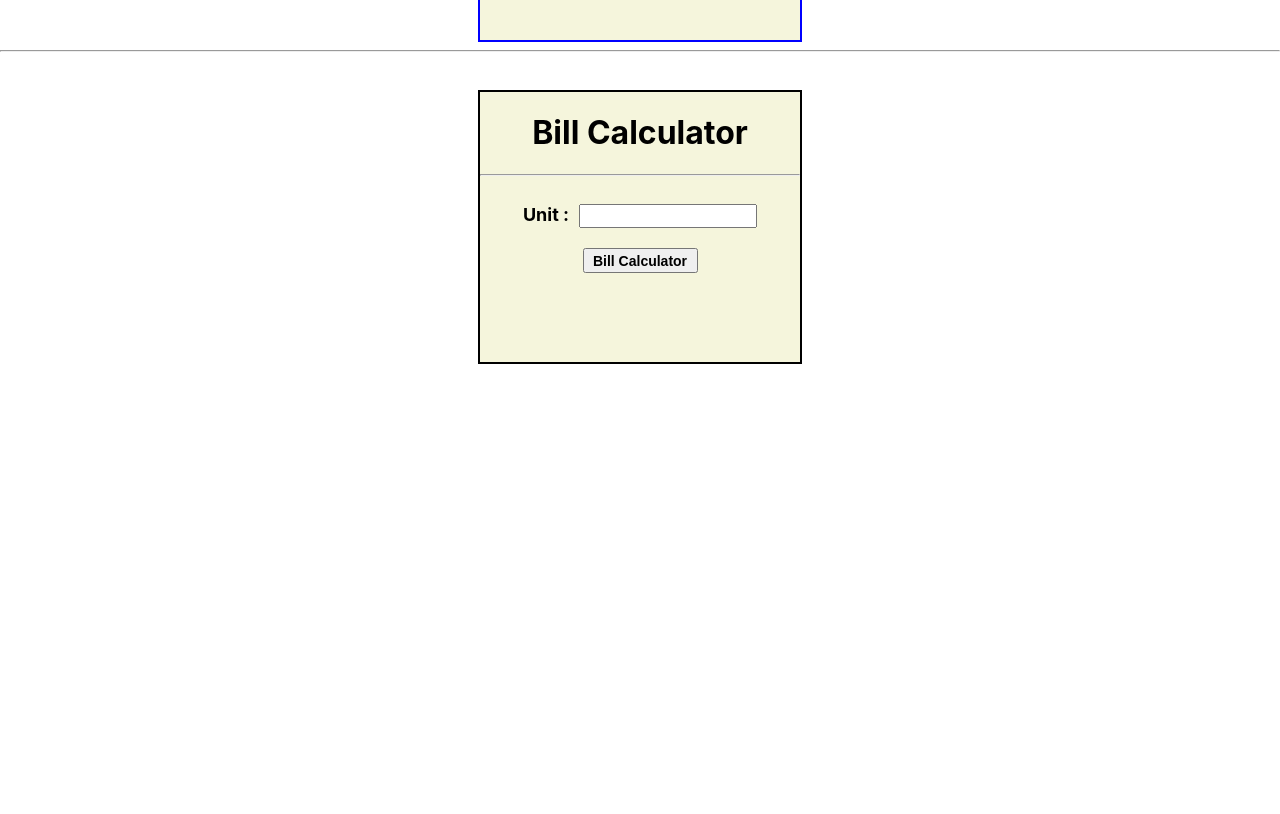
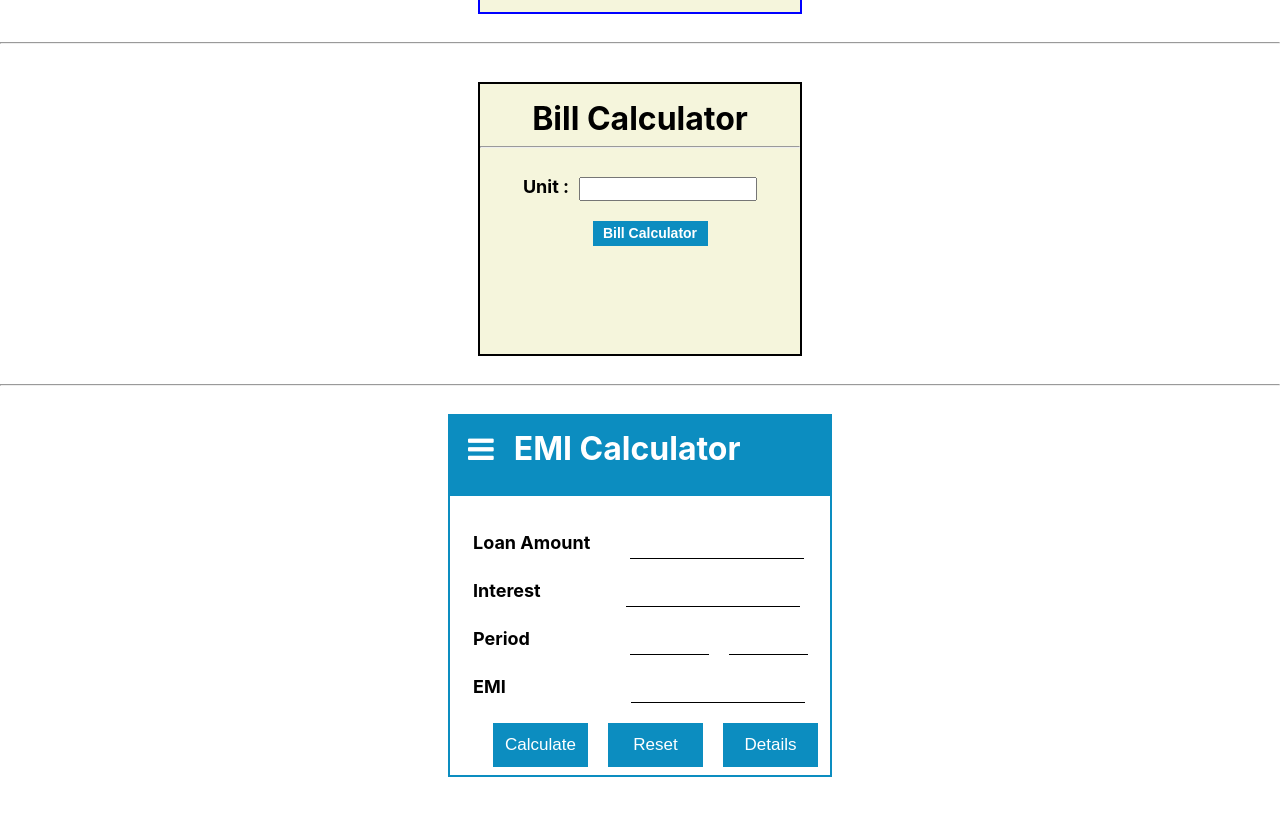
Before and after one commit to Rita-cedcoss/React_task_repo, a React (Create React App) app: page / in a window 1280 px wide. Shown: the part 332-1146 px from the top of the page. Before the commit the page ends 800 px from the top, so only its background shows below. Built offline with nearby package versions, Linux system fonts and the light colour scheme.

Commit message:
Emi calculator Completed

```diff
--- a/public/index.html
+++ b/public/index.html
@@ -15,6 +15,7 @@
       user's mobile device or desktop. See https://developers.google.com/web/fundamentals/web-app-manifest/
     -->
     <link rel="manifest" href="%PUBLIC_URL%/manifest.json" />
+    <link rel="stylesheet" href="https://cdnjs.cloudflare.com/ajax/libs/font-awesome/4.7.0/css/font-awesome.min.css">
     <!--
       Notice the use of %PUBLIC_URL% in the tags above.
       It will be replaced with the URL of the `public` folder during the build.
--- a/src/App.js
+++ b/src/App.js
@@ -1,12 +1,16 @@
 import './App.css';
 import Bmicalculator from './BMI_Calculator/Bmicalculator';
 import Billgenerator from './BillGenerator/Billgenerator';
+import EMIcalculator from './EMIcalculator/EMIcalculator';
 function App() {
   return (
    <>
    <Bmicalculator></Bmicalculator>
+   <br/>
    <hr></hr>
-   <Billgenerator></Billgenerator>
+   <Billgenerator></Billgenerator><br></br>
+   <hr></hr><br/>
+   <EMIcalculator></EMIcalculator>
    </>
   );
 }
--- /dev/null
+++ b/src/EMIcalculator/EMIcalculator.css
@@ -0,0 +1,105 @@
+#Emiouter
+{
+    height: auto;
+    width:100% ;
+    margin:auto;
+    display: flex;
+    justify-content: center;
+}
+#main
+{
+    height: 400px;
+    width: 30%;
+}
+#header
+{
+    height: 80px;
+    width: 100%;
+    background-color: rgb(12, 141, 192);
+    display: flex;
+    color:white;
+}
+h1{
+    margin: 0;
+    margin-top: 15px;
+}
+.faico
+{
+    font-size: 30px;
+    margin-top: 20px;
+    margin-left: 20px;
+    margin-right: 20px;
+}
+#middle
+{
+    height:auto;
+    width: 93%;
+    padding-top: 35px;
+    padding-left: 6%;
+    border: 2px solid rgb(12, 141, 192);
+     padding-bottom: 2%;
+}
+#inp2
+{
+    border: none;
+    width: 170px;
+    border-bottom: 1px solid;
+    margin-left: 75px;
+}
+#inp1
+{
+    border: none;
+    width: 170px;
+    margin-left: 30px;
+    border-bottom: 1px solid;
+}
+#inp3
+{
+    border: none;
+    width: 75px;
+    margin-left: 90px;
+    border-bottom: 1px solid;
+}
+#inp31
+{
+    border: none;
+    width: 75px;
+    margin-left: 20px;
+    border-bottom: 1px solid;
+}
+#inp4
+{
+    border: none;
+    width: 170px;
+    border-bottom: 1px solid;
+    margin-left: 115px;
+}
+button{
+    height: 44px;
+    width: 95px;
+    font-size: 17px;
+    margin-left: 20px;
+    border: none;
+    color:white;
+    background-color: rgb(12, 141, 192);
+
+}
+#emiDetail
+{
+    height: 120px;
+    width: 94%;
+    margin-top: 10px;
+    padding: right 6%; ;
+}
+table , th, td {
+    padding: 10px;
+    width: 100%;
+    border: 1px solid;
+   border-collapse: collapse;
+  }
+ .detail{
+    display: none;
+ }
+ .detail1{
+    display: block;
+ }
--- /dev/null
+++ b/src/EMIcalculator/EMIcalculator.js
@@ -0,0 +1,76 @@
+import React, { useState } from 'react'
+import './EMIcalculator.css'
+var Period;var interest;var emicalculate;var totalpayment;var totalInterest;
+function EMIcalculator() {
+  const[emiresult,setEmiresult]=useState();
+  const[show,setShow]=useState("detail  ");
+  const emiCalculation=()=>
+  {
+    var inpLoan=document.getElementById("inp1").value;//amount
+    var inpInterest=document.getElementById("inp2").value;
+    interest=inpInterest/100/12;
+    var inpPeriod1=document.getElementById("inp3").value;
+    var inpPeriod2=document.getElementById("inp31").value;
+    Period=parseInt(inpPeriod1*12)+parseInt(inpPeriod2);//month calculate
+    emicalculate=((inpLoan*interest*Math.pow(1+interest,Period))/(Math.pow(1+interest,Period)-1));
+    document.getElementById("inp4").value=emicalculate;
+    setEmiresult(emicalculate);
+    console.log(emiresult);
+    totalpayment=emicalculate*Period;
+    console.log(totalpayment);
+    totalInterest=totalpayment-inpLoan;
+    console.log(totalInterest);
+  }
+const reset=()=>
+{
+    document.getElementById("inp1").value="";
+    document.getElementById("inp2").value="";
+    document.getElementById("inp3").value="";
+    document.getElementById("inp31").value="";
+    document.getElementById("inp4").value="";
+    setShow("detail");
+    emicalculate="";
+    totalpayment="";
+    totalInterest="";
+}
+const detailShow=()=>
+{
+  setShow("detail1");
+}
+  return (
+   <>
+    <div id="Emiouter">
+        <div id="main">
+           <div id='header'><i class="fa fa-bars faico"></i><h1>EMI Calculator</h1></div>
+           <div id="middle">
+                <span className='emitext1'>Loan Amount</span><input id="inp1" type="number"></input><br></br>
+                 <span className='emitext2'>Interest</span><input id="inp2" type="number"></input><br></br>
+                  <span className='emitext3'>Period</span><input id="inp3" type="number"></input><input id='inp31' type="number"></input><br></br>
+                  <span className='emitext4'>EMI</span><input id="inp4" type="number"></input>
+                  <br></br>
+                 <button onClick={emiCalculation}>Calculate</button>
+                  <button onClick={reset}>Reset</button>
+                  <button onClick={detailShow}>Details</button>
+                  <div id="emiDetail" className={show}>
+                    <table>
+                     <tr>
+                       <td>Monthly Emi</td>
+                       <td>{emicalculate}</td>
+                     </tr>
+                     <tr>
+                       <td>Total Interest</td>
+                       <td>{totalInterest}</td>
+                     </tr>
+                     <tr>
+                       <td>Total Payment</td>
+                       <td>{totalpayment}</td>
+                     </tr>
+                    </table>
+                  </div>
+           </div>
+        </div>
+    </div>
+   </>
+  )
+}
+export default EMIcalculator
```
Also changed, not shown: src/BillGenerator/billgenerator.css (line endings or trailing spaces), 1 other file (tests, documents, lock files or other folders).
